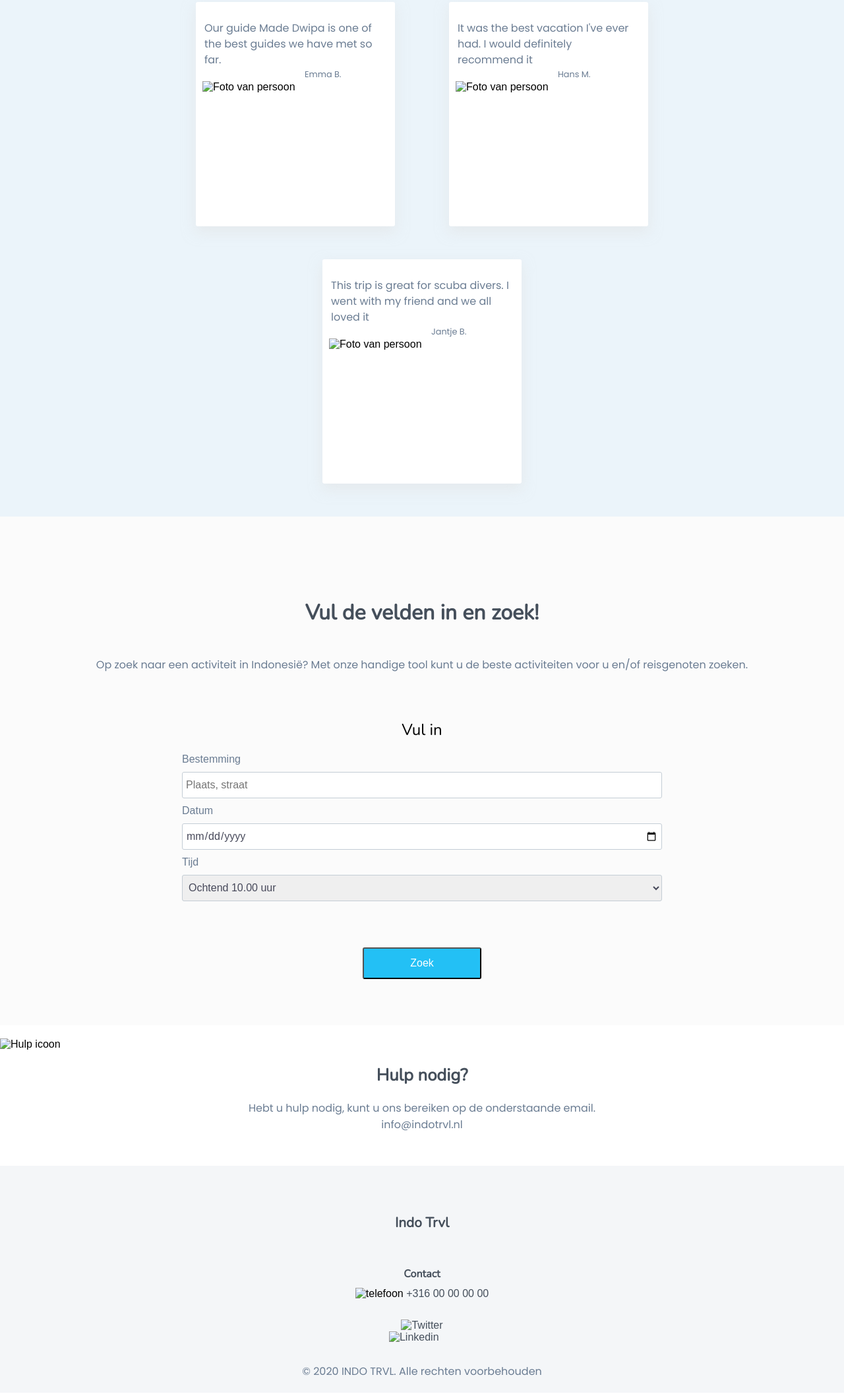
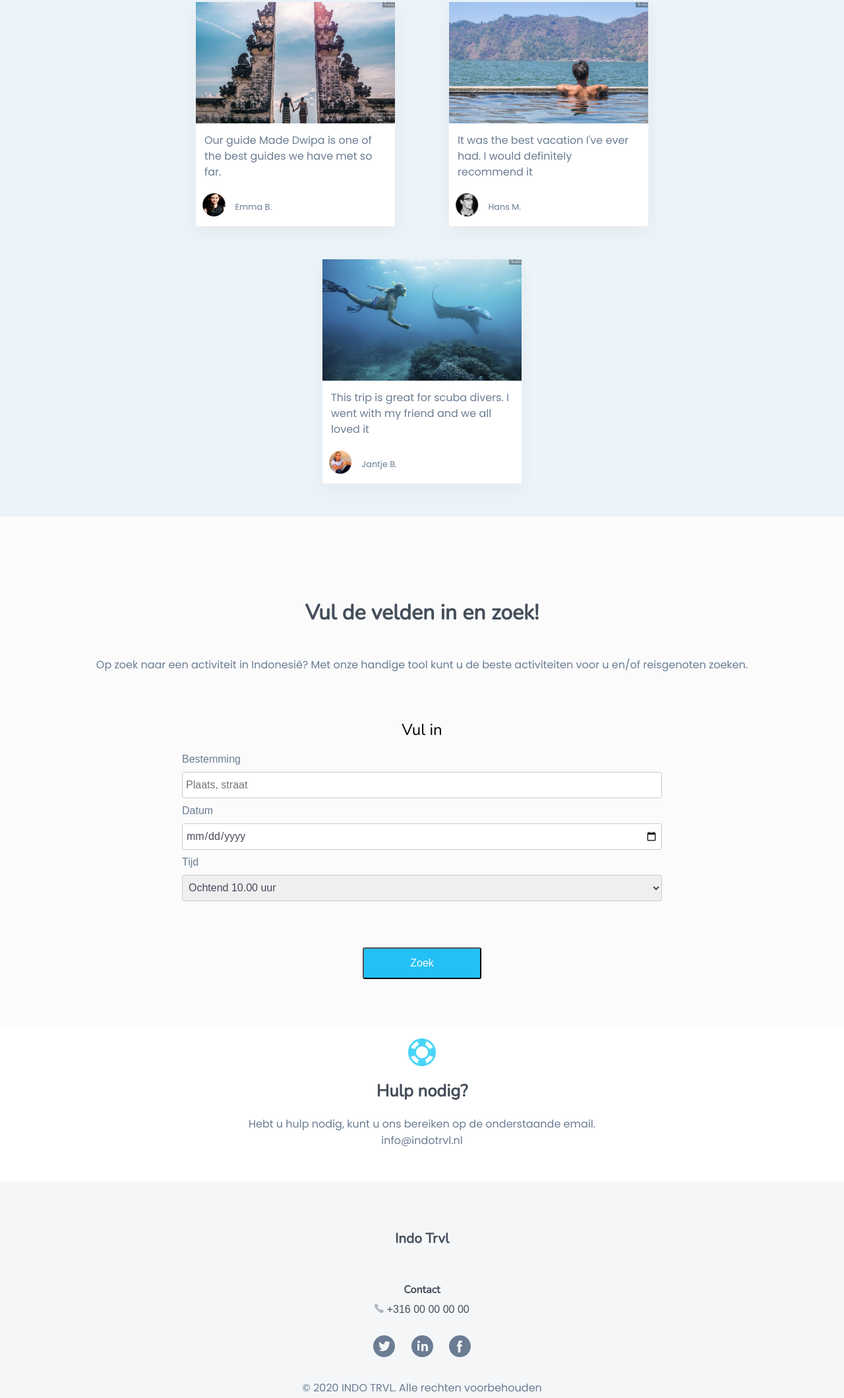
Before and after one commit to MohammedBHamza/eindopdracht, a plain HTML site: page index.html in a window 1280 px wide. Shown: the part 2038-4157 px from the top of the page at 66% size. Drawn offline with nearby package versions, Linux system fonts and the light colour scheme; the site is published under a folder, as on GitHub Pages, so addresses that start at the root find nothing.

Commit message:
Update index.html

```diff
--- a/index.html
+++ b/index.html
@@ -136,21 +136,21 @@
             <h2>Tips</h2>
             <div class="flex-container-tips">
                 <div>
-                    <img src="/images/tips-1.jpg" alt="">
+                    <img src="./images/tips-1.jpg" alt="">
                     <p>Our guide Made Dwipa is one of the best guides we have met so far. </p>
-                    <img src="/images/avatar-1.png" alt="Foto van persoon">
+                    <img src="./images/avatar-1.png" alt="Foto van persoon">
                     <p>Emma B.</p>
                 </div>
                 <div>
-                    <img src="/images/tips-2.jpg" alt="">
+                    <img src="./images/tips-2.jpg" alt="">
                     <p>It was the best vacation I've ever had. I would definitely recommend it</p>
-                    <img src="/images/avatar-2.png" alt="Foto van persoon">
+                    <img src="./images/avatar-2.png" alt="Foto van persoon">
                     <p>Hans M.</p>
                 </div>
                 <div>
-                    <img src="/images/tips-3.jpg" alt="">
+                    <img src="./images/tips-3.jpg" alt="">
                     <p>This trip is great for scuba divers. I went with my friend and we all loved it</p>
-                    <img src="/images/avatar-3.png" alt="Foto van persoon">
+                    <img src="./images/avatar-3.png" alt="Foto van persoon">
                     <p>Jantje B.</p>
                 </div>
             </div>
@@ -180,7 +180,7 @@
         </section>
     </main>
     <section id="hulp">
-        <img src="/images/boei.svg" alt="Hulp icoon">
+        <img src="./images/boei.svg" alt="Hulp icoon">
         <h3>Hulp nodig?</h3>
         <p>Hebt u hulp nodig, kunt u ons bereiken op de onderstaande email.</p>
         <p>info@indotrvl.nl</p>
@@ -189,13 +189,13 @@
         <h4>Indo Trvl</h4>
         <div>
             <h5>Contact</h5>
-            <img src="/images/tel-1.svg" alt="telefoon">
+            <img src="./images/tel-1.svg" alt="telefoon">
             <a href="tel:+31600000000">+316 00 00 00 00</a>
         </div>
         <div class="socials">
-            <a href="https://www.twitter.com"><img src="/images/Twitter_White-1.svg" alt="Twitter"></a>
-            <a href="https://www.linkedin.com"><img src="/images/LinkedIN.svg" alt="Linkedin"></a>
-            <a href="https://www.facebook.com"><img src="/images/Facebook.svg" alt=""></a>
+            <a href="https://www.twitter.com"><img src="./images/Twitter_White-1.svg" alt="Twitter"></a>
+            <a href="https://www.linkedin.com"><img src="./images/LinkedIN.svg" alt="Linkedin"></a>
+            <a href="https://www.facebook.com"><img src="./images/Facebook.svg" alt=""></a>
         </div>
         <p class="copyright">© 2020 INDO TRVL. Alle rechten voorbehouden</p>
     </footer>
```
